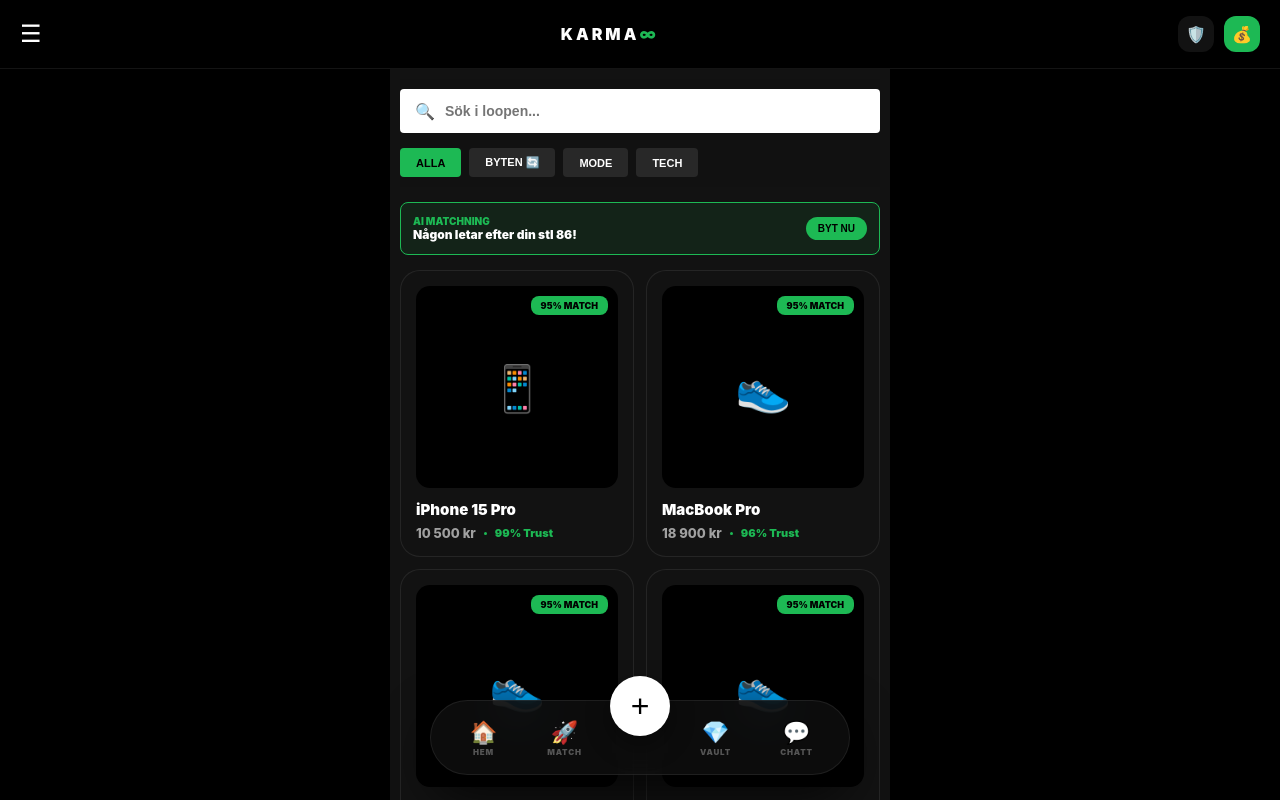
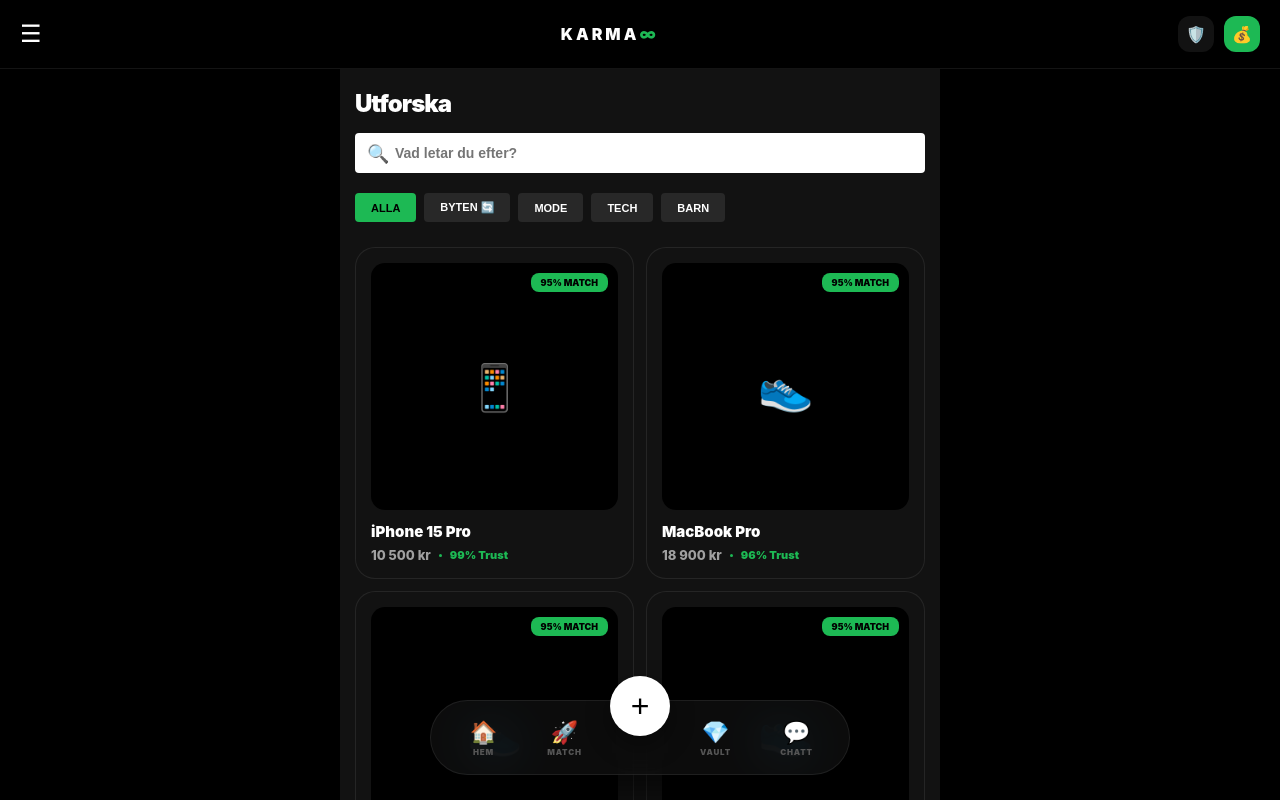
Before and after one commit to gascheckking/marketbeg-appGem, a Next.js app: page /feed in a window 1280 px wide. Shown: the top 800 px of the page. Built offline with nearby package versions, Linux system fonts and the light colour scheme.

Commit message:
Update page.tsx

```diff
--- a/app/feed/page.tsx
+++ b/app/feed/page.tsx
@@ -7,51 +7,51 @@ export default function GlobalMarket() {
   const [activeCategory, setActiveCategory] = useState('Alla');
 
   const categories = [
-    { id: 'all', name: 'Alla' }, { id: 'swap', name: 'Byten 🔄' },
-    { id: 'fash', name: 'Mode' }, { id: 'elec', name: 'Tech' }
+    { id: 'all', name: 'Alla' },
+    { id: 'swap', name: 'Byten 🔄' },
+    { id: 'fash', name: 'Mode' },
+    { id: 'elec', name: 'Tech' },
+    { id: 'kids', name: 'Barn' }
   ];
 
   return (
-    <div className="page-wrapper" style={{ padding: "10px", background: "#121212" }}>
-      {/* SEARCH HEADER */}
-      <div style={{ position: "sticky", top: 0, background: "rgba(18,18,18,0.9)", backdropFilter: "blur(10px)", padding: "10px 0", zIndex: 100 }}>
-        <div style={{ background: "#fff", borderRadius: "4px", padding: "12px 15px", display: "flex", alignItems: "center", gap: "10px", marginBottom: "15px" }}>
-          <span style={{ color: "#000" }}>🔍</span>
-          <input placeholder="Sök i loopen..." style={{ border: "none", outline: "none", width: "100%", fontWeight: 700, fontSize: "14px", color: "#000" }} />
+    <div style={{ background: "#121212", minHeight: "100vh", padding: "10px 15px 120px" }}>
+      {/* STICKY HEADER SOM SPOTIFY SEARCH */}
+      <div style={{ position: 'sticky', top: 0, zIndex: 100, background: '#121212', padding: '10px 0' }}>
+        <h1 style={{ fontSize: "24px", fontWeight: 900, marginBottom: "15px", letterSpacing: "-1px" }}>Utforska</h1>
+
+        <div style={{ position: 'relative', marginBottom: '20px' }}>
+          <input type="text" placeholder="Vad letar du efter?" style={{ width: '100%', padding: '12px 40px', borderRadius: '4px', background: '#fff', border: 'none', color: '#000', fontSize: '14px', fontWeight: 700 }} />
+          <span style={{ position: 'absolute', left: '12px', top: '10px', fontSize: "18px" }}>🔍</span>
         </div>
 
-        <div style={{ display: "flex", gap: "8px", overflowX: "auto" }} className="no-scrollbar">
+        <nav style={{ display: 'flex', gap: '8px', overflowX: 'auto', paddingBottom: "5px" }} className="no-scrollbar">
           {categories.map((cat) => (
             <button
               key={cat.id}
               onClick={() => setActiveCategory(cat.name)}
               style={{
-                background: activeCategory === cat.name ? "var(--karma-green)" : "#282828",
-                color: activeCategory === cat.name ? "#000" : "#fff",
-                border: "none", padding: "8px 16px", borderRadius: "4px", fontSize: "11px", fontWeight: 900, whiteSpace: "nowrap"
+                padding: '8px 16px', borderRadius: '4px', border: 'none',
+                background: activeCategory === cat.name ? 'var(--karma-green)' : '#282828',
+                color: activeCategory === cat.name ? '#000' : '#fff',
+                fontWeight: 900, fontSize: '11px', whiteSpace: 'nowrap'
               }}
             >
               {cat.name.toUpperCase()}
             </button>
           ))}
-        </div>
+        </nav>
       </div>
 
-      {/* WANTED / MATCH ALERT */}
-      <div style={{ background: "rgba(29, 185, 84, 0.1)", border: "1px solid var(--karma-green)", borderRadius: "8px", padding: "12px", margin: "15px 0", display: "flex", justifyContent: "space-between", alignItems: "center" }}>
-        <div>
-          <div style={{ fontSize: "10px", fontWeight: 900, color: "var(--karma-green)" }}>AI MATCHNING</div>
-          <div style={{ fontSize: "12px", fontWeight: 900 }}>Någon letar efter din stl 86!</div>
+      {/* GRID MED HÖG DENSITET */}
+      <section style={{ marginTop: '10px' }}>
+        <div style={{ display: 'grid', gridTemplateColumns: '1fr 1fr', gap: '12px' }}>
+          <FeedCardSell id="1" title="iPhone 15 Pro" price={10500} trust={99} />
+          <FeedCardSell id="2" title="MacBook Pro" price={18900} trust={96} />
+          <FeedCardSell id="3" title="AirPods Max" price={4200} trust={98} />
+          <FeedCardSell id="4" title="Polarn O. Pyret 92" price={450} trust={100} isSwap={true} />
         </div>
-        <button style={{ background: "var(--karma-green)", color: "#000", border: "none", padding: "6px 12px", borderRadius: "20px", fontSize: "10px", fontWeight: 900 }}>BYT NU</button>
-      </div>
-
-      <div style={{ display: "grid", gridTemplateColumns: "1fr 1fr", gap: "12px" }}>
-        <FeedCardSell id="1" title="iPhone 15 Pro" price={10500} trust={99} />
-        <FeedCardSell id="2" title="MacBook Pro" price={18900} trust={96} />
-        <FeedCardSell id="3" title="AirPods Max" price={4200} trust={98} />
-        <FeedCardSell id="4" title="Sony WH-1000" price={2800} trust={94} />
-      </div>
+      </section>
     </div>
   );
 }
```
